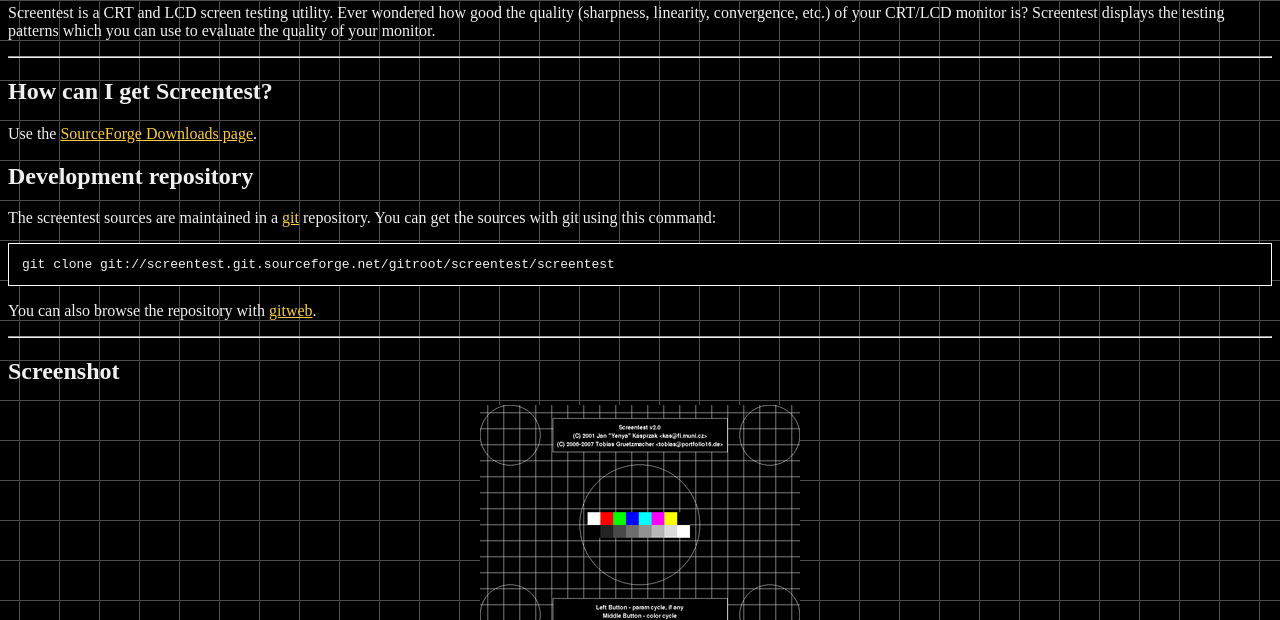
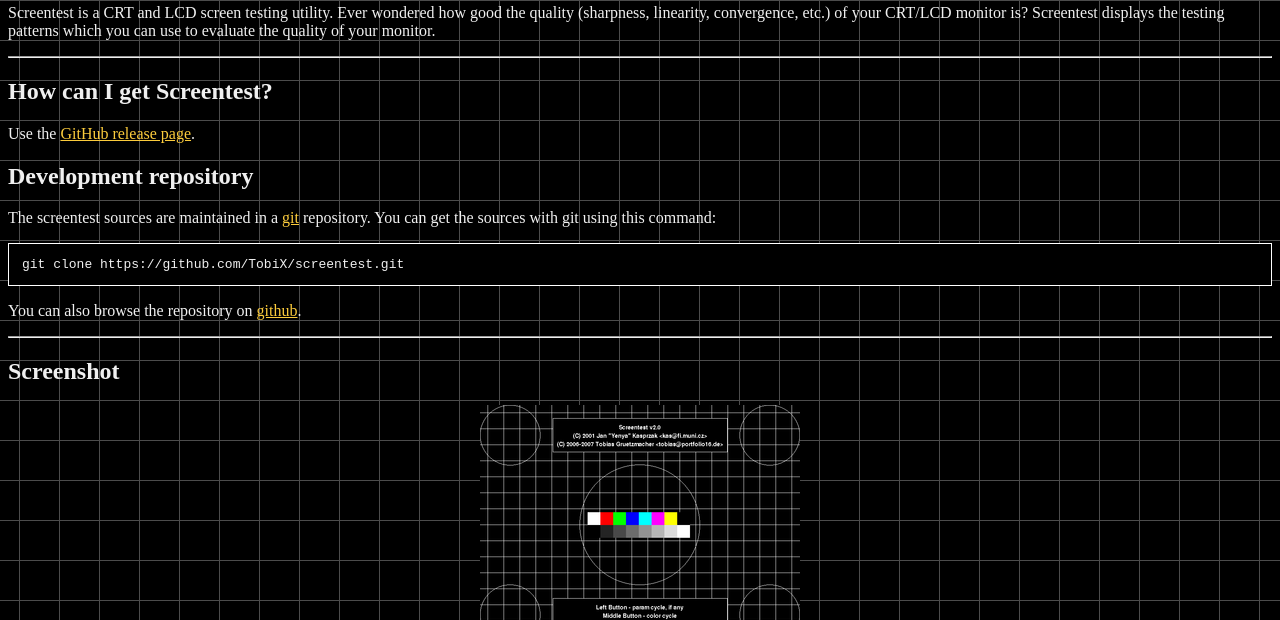
Before and after one commit to TobiX/screentest, a plain HTML site: page index.html in a window 1280 px wide. Shown: the part 180-800 px from the top of the page. Drawn offline with Linux system fonts and the light colour scheme.

Commit message:
Move to GitHub.

```diff
--- a/index.html
+++ b/index.html
@@ -2,7 +2,6 @@
         "http://www.w3.org/TR/html4/strict.dtd">
 <html><head>
 <title>Screentest - monitor testing utility</title>
-<meta name="MSSmartTagsPreventParsing" content="TRUE">
 <meta http-equiv="imagetoolbar" content="no">
 <meta http-equiv="Content-Type" content="text/html; charset=utf-8">
 <style type="text/css">
@@ -60,7 +59,7 @@
 <hr>
 <h2>How can I get Screentest?</h2>
 
-<p>Use the <a href="http://sourceforge.net/projects/screentest/files/screentest/2.0/">SourceForge Downloads page</a>.
+<p>Use the <a href="https://github.com/TobiX/screentest/releases">GitHub release page</a>.
 <!-- You will find there the source tarball, binary and source RPM, and even a
 statically linked i386 binary. --></p>
 
@@ -73,10 +72,10 @@
 	href="http://git-scm.com/">git</a> repository. You can get the sources
 with git using this command:</p>
 
-<pre>git clone git://screentest.git.sourceforge.net/gitroot/screentest/screentest</pre>
+<pre>git clone https://github.com/TobiX/screentest.git</pre>
 
-<p>You can also browse the repository with <a
-	href="http://screentest.git.sourceforge.net/git/gitweb.cgi?p=screentest/screentest;a=summary">gitweb</a>.</p>
+<p>You can also browse the repository on <a
+ href="https://github.com/TobiX/screentest">github</a>.</p>
 
 <hr>
 <h2>Screenshot</h2>
```
Also changed, not shown: 1 other file.
